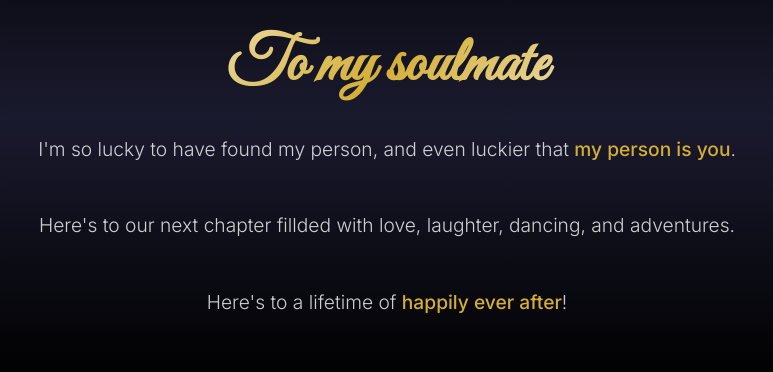
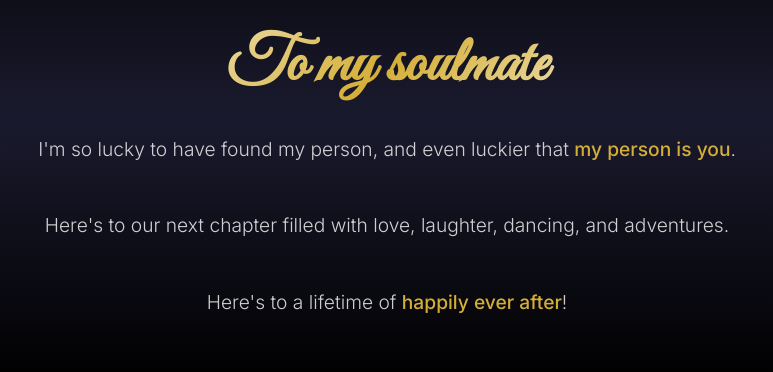
Before and after one commit to dhruvnathwani/itsHappening, a plain HTML site: page index.html in a window 1280 px wide. Shown: the part 1185-1557 px from the top of the page, 253-1026 px from the left. Drawn offline with nearby package versions, Linux system fonts and the light colour scheme.

Commit message:
Update index.html

```diff
--- a/index.html
+++ b/index.html
@@ -504,7 +504,7 @@
       <p class="message-text">
         I'm so lucky to have found my person, and even luckier that <span class="highlight">my person is you</span>.
         <br><br>
-        Here's to our next chapter fillded with love, laughter, dancing, and adventures.
+        Here's to our next chapter filled with love, laughter, dancing, and adventures.
         <br><br>
         Here's to a lifetime of <span class="highlight">happily ever after</span>!
       </p>
```
